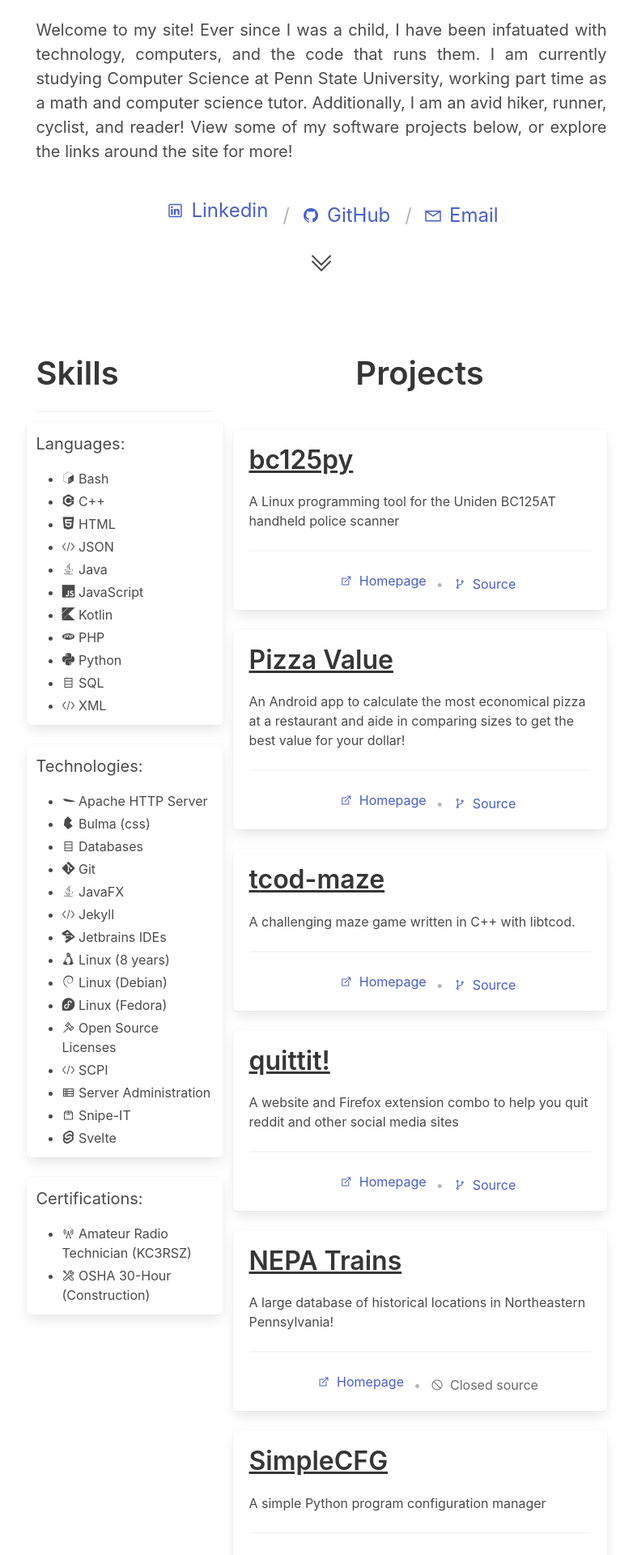
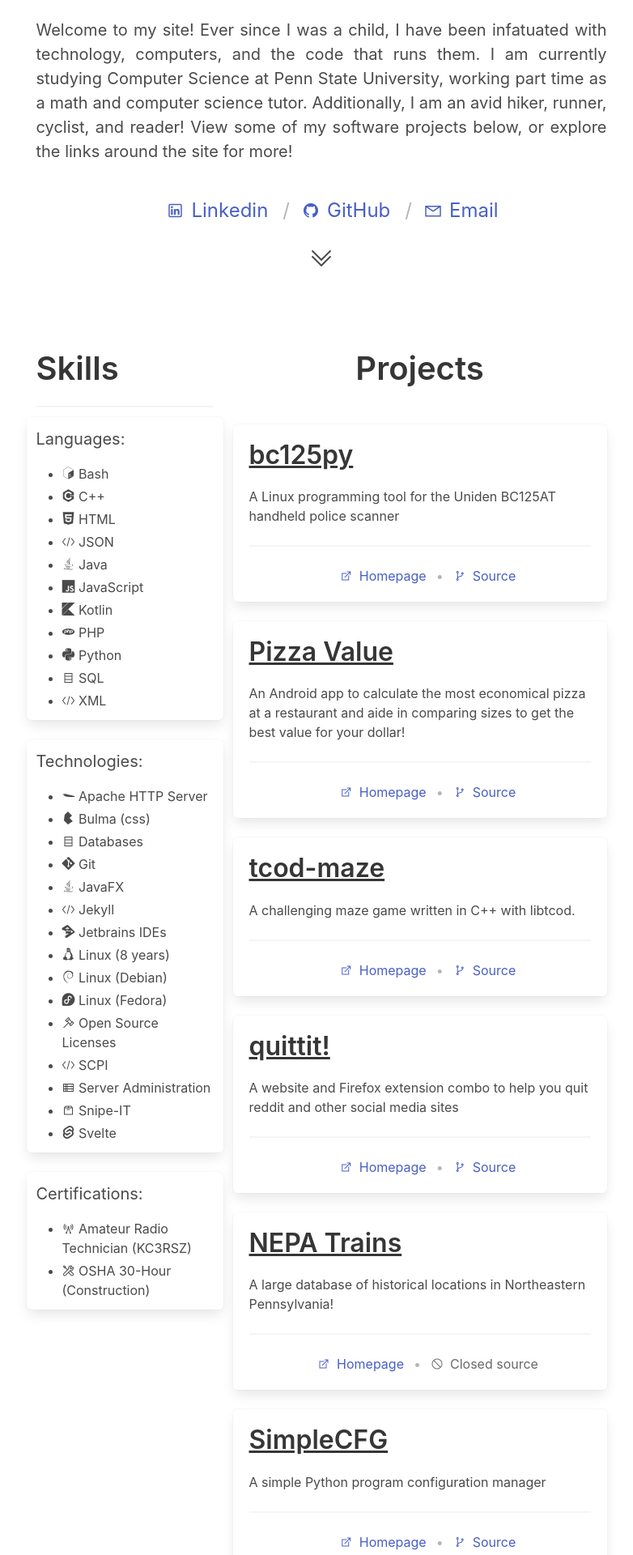
Before and after one commit to itsmaxymoo/itsmaxymoo.com, a Jekyll site: the page built from index.html, in a window 1280 px wide. Shown: the part 511-2431 px from the top of the page at 81% size, without its empty margins (243-1025 px from the left). Built offline with Jekyll 4.4.1, drawn with Linux system fonts in a browser that asks for light colours.

Commit message:
why is bulma so buggy now?

```diff
--- a/index.html
+++ b/index.html
@@ -25,7 +25,7 @@
 		<nav class="breadcrumb is-centered is-large">
 			<ul>
 				{% for s in site.data.socials %}
-					<li>
+					<li class="mt-0">
 						<a href="{{ s.url }}">
 							<span class="icon is-small">
 								<i class="{{ s.icon_class }}" aria-hidden="true"></i>
@@ -104,7 +104,7 @@
 										<span>Homepage</span>
 									</a>
 								</li>
-								<li>
+								<li class="mt-0">
 									{% if p.source != "" %}
 										<a href="{{ p.source }}">
 											<span class="icon is-small">
```
